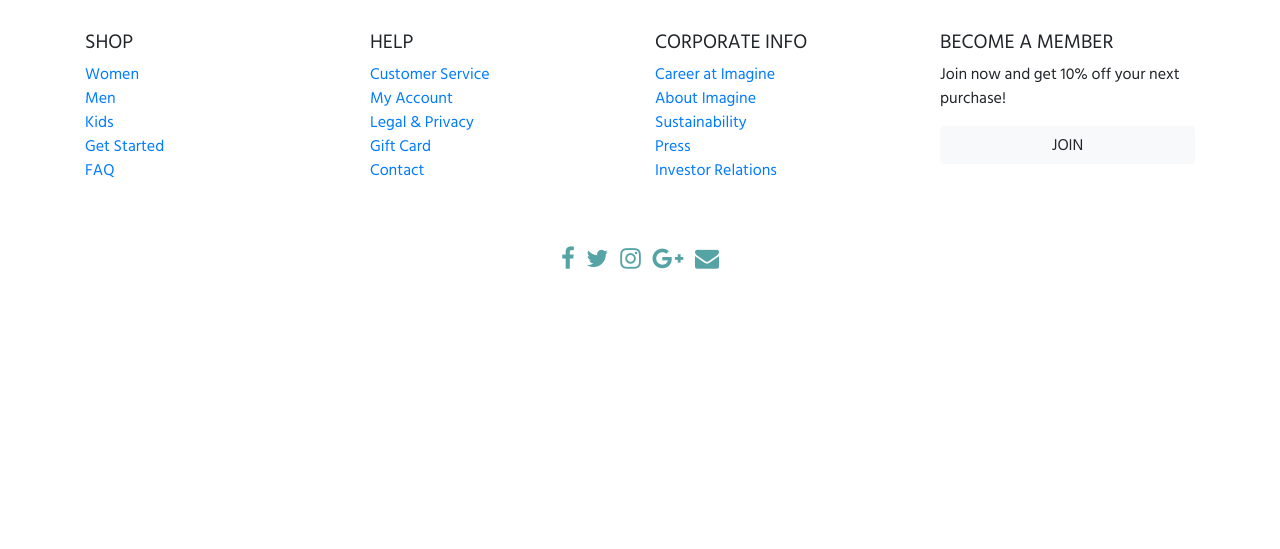
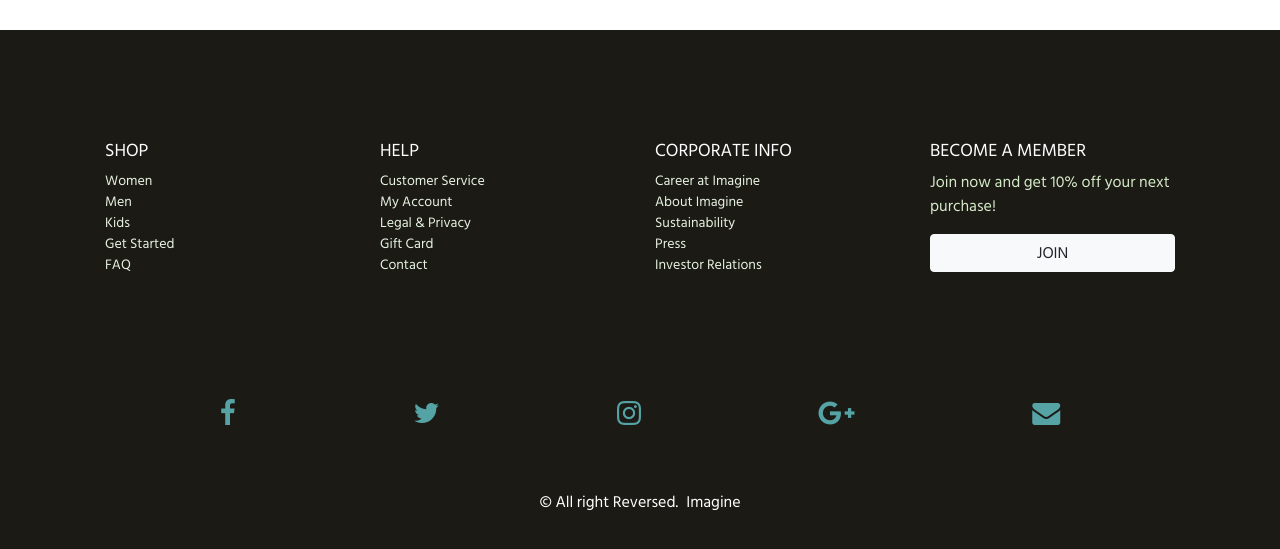
Before and after one commit to mq-5/Imagine, a plain HTML site: page index.html in a window 1280 px wide. Shown: the part 785-1334 px from the top of the page. Before the commit the page ends 1110 px from the top, so only its background shows below. Drawn offline with nearby package versions, Linux system fonts and the light colour scheme.

Commit message:
"Adjusted footer, larger text"

```diff
--- a/index.html
+++ b/index.html
@@ -164,12 +164,12 @@
         <!-- Div-Row Social Media-->
         <div class="row row-social">
           <div class="col-xs-12 col-sm-12 col-md-12 mt-2 mt-sm-5">
-            <ul class="list-unstyled list-inline social text-center">
-              <li class="list-inline-item"><a href="javascript:void();"><i class="fa fa-facebook" style="font-size:24px;color:#56A3A6;";"></i></a></li>
-              <li class="list-inline-item"><a href="javascript:void();"><i class="fa fa-twitter" style="font-size:24px;color:#56A3A6;"></i></a></li>
-              <li class="list-inline-item"><a href="javascript:void();"><i class="fa fa-instagram" style="font-size:24px;color:#56A3A6;"></i></a></li>
-              <li class="list-inline-item"><a href="javascript:void();"><i class="fa fa-google-plus" style="font-size:24px;color:#56A3A6;"></i></a></li>
-              <li class="list-inline-item"><a href="javascript:void();" target="_blank"><i class="fa fa-envelope" style="font-size:24px;color:#56A3A6;"></i></a></li>
+            <ul class="list-unstyled list-inline social text-center row-links">
+              <li class="list-inline-item"><a href="javascript:void();"><i class="fa fa-facebook" style="font-size:28px;color:#56A3A6;";"></i></a></li>
+              <li class="list-inline-item"><a href="javascript:void();"><i class="fa fa-twitter" style="font-size:28px;color:#56A3A6;"></i></a></li>
+              <li class="list-inline-item"><a href="javascript:void();"><i class="fa fa-instagram" style="font-size:28px;color:#56A3A6;"></i></a></li>
+              <li class="list-inline-item"><a href="javascript:void();"><i class="fa fa-google-plus" style="font-size:28px;color:#56A3A6;"></i></a></li>
+              <li class="list-inline-item"><a href="javascript:void();" target="_blank"><i class="fa fa-envelope" style="font-size:28px;color:#56A3A6;"></i></a></li>
             </ul>
           </div>
           </hr>
--- a/style.css
+++ b/style.css
@@ -57,12 +57,13 @@ nav button {
 .shop-now {
   background-color: #484538;
   border-color: #484538;
+}
 
-  #footer {
-    background-color: #1B1A15;
-    padding-top: 70px;
-    padding-bottom: 50px;
-    color: #D4EAC8;
+#footer {
+  background-color: #1B1A15;
+  padding-top: 70px;
+  padding-bottom: 50px;
+  color: #D4EAC8;
 }
 
 #footer a {
@@ -72,7 +73,7 @@ nav button {
 #footer h5 {
     color: white;
     text-emphasis: strong;
-    font-size: 14px
+    font-size: 18px;
 }
 
 .footer-col {
@@ -80,11 +81,11 @@ nav button {
 }
 
 #footer li {
-    font-size: 11px
+    font-size: 14px
 }
 
 #footer p {
-    font-size: 12px
+    font-size: 16px
 }
 
 .row-social {
@@ -95,7 +96,6 @@ nav button {
 .row-links {
     padding: 20px;
 }
-
 
 .social {
     display: flex;
```
